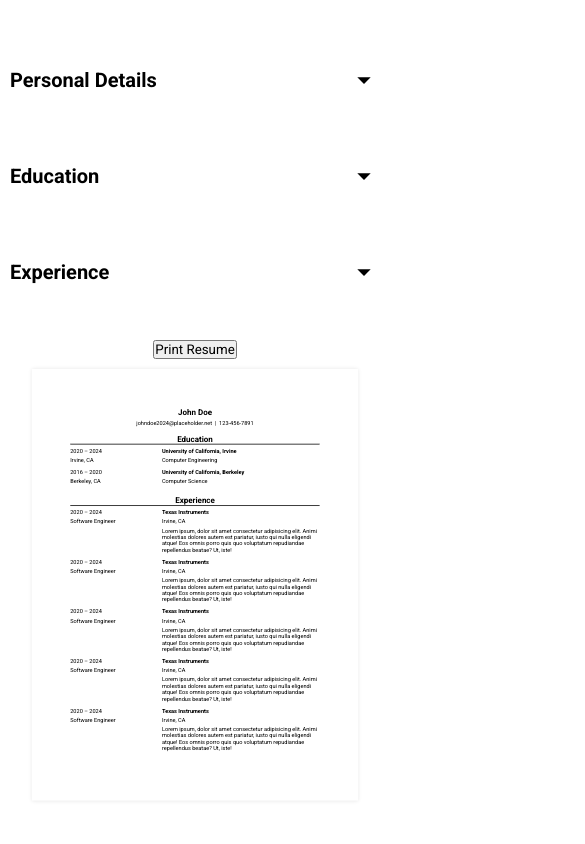
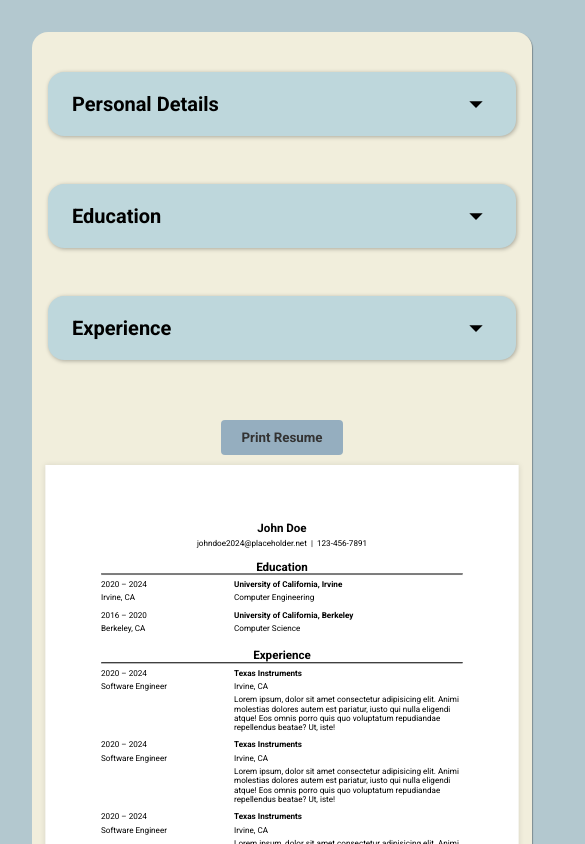
Before and after one commit to jacksonwu226/cv-application, a React (Vite) app: page / in a window 390 px wide. Shown: the top 844 px of the page, 585 px wide, since content can reach past the window. Built offline with nearby package versions, Linux system fonts and the light colour scheme.

Commit message:
added color styling for buttons / components

```diff
--- a/src/App.css
+++ b/src/App.css
@@ -1,21 +1,103 @@
+@import "index.css";
+
+body{
+  background-color: var(--theme-color-1);
+}
+
 #root {
-  max-width: 1280px;
   margin: 0 auto;
   padding: 2rem;
   text-align: center;
 }
 
+.primary-button,
+.secondary-button {
+  top-margin: var(--margin-1);
+  display: inline-block;
+  padding: 10px 20px;
+  font-weight: bold;
+  text-align: center;
+  text-decoration: none;
+  cursor: pointer;
+  border: none;
+  border-radius: 4px;
+  transition: background-color 0.3s ease, color 0.3s ease;
+}
+
+/* Primary Button */
+.primary-button {
+  background-color: #95AEBF; /* Primary color */
+  color: #333333;
+}
+
+.primary-button:hover,
+.primary-button:focus {
+  background-color: var(--theme-color-1); /* Darker shade of primary color */
+}
+
+/* Secondary Button */
+.secondary-button {
+  background-color: var(--theme-color-4); /* Secondary color */
+  color: black;
+}
+
+.secondary-button:hover,
+.secondary-button:focus {
+  background-color: var(--theme-color-3); /* Darker shade of secondary color */
+}
+
+/* Base Input and Textarea Styles */
+input,
+textarea {
+  background-color: #F0F0F0;
+  width: 100%;
+  padding: 10px;
+  border: 1px solid #ced4da; /* Border color */
+  border-radius: 4px;
+  box-sizing: border-box; /* Ensure padding and border are included in width */
+  transition: border-color 0.3s ease;
+}
+
+input:focus,
+textarea:focus {
+  outline: none;
+  border-color: #007bff; /* Focus border color */
+  box-shadow: 0 0 5px rgba(0, 123, 255, 0.5); /* Focus shadow */
+}
+
+/* Disabled State */
+input:disabled,
+textarea:disabled {
+  background-color: #e9ecef; /* Light gray background for disabled state */
+  cursor: not-allowed;
+}
+
+/* Error State */
+.input-error {
+  border-color: #dc3545; /* Error border color */
+}
+
+.input-error:focus {
+  box-shadow: 0 0 5px rgba(220, 53, 69, 0.5); /* Error shadow on focus */
+}
+
+
 .app-content{
   display: grid;
   grid-template-columns: auto 1fr;
+  background-color: var(--theme-color-3);
+  min-width: 500px;
+  border-radius: 1rem;
+  box-shadow: 1px 1px 1px rgba(0,0,0,0.3);
 }
 
 .data-input-panel{
   width: 400px;
+  padding: var(--padding-2);
 }
 
 
-@media(max-width: 1200px){
+@media(max-width: 1300px){
   .app-content{
     display: flex;
     flex-direction: column;
@@ -34,37 +116,25 @@
 
 @media (max-width: 900px) {
   .page {
-    transform-origin: top; /* Set transform origin to top */
-    transform: scale(0.9); /* Scale down to 50% */
+    transform-origin: top;
+    transform: scale(0.88);
   }
 }
 @media (max-width: 800px) {
   .page {
-    transform-origin: top; /* Set transform origin to top */
-    transform: scale(0.8); /* Scale down to 50% */
+    transform-origin: top;
+    transform: scale(0.73);
   }
 }
 @media (max-width: 700px) {
   .page {
-    transform-origin: top; /* Set transform origin to top */
-    transform: scale(0.7); /* Scale down to 50% */
+    transform-origin: top;
+    transform: scale(0.63);
   }
 }
 @media (max-width: 600px) {
   .page {
-    transform-origin: top; /* Set transform origin to top */
-    transform: scale(0.6); /* Scale down to 50% */
+    transform-origin: top;
+    transform: scale(0.58);
   }
 }
-@media (max-width: 500px) {
-  .page {
-    transform-origin: top; /* Set transform origin to top */
-    transform: scale(0.5); /* Scale down to 50% */
-  }
-}
-@media (max-width: 400px) {
-  .page {
-    transform-origin: top; /* Set transform origin to top */
-    transform: scale(0.4); /* Scale down to 50% */
-  }
-}
--- a/src/Education.jsx
+++ b/src/Education.jsx
@@ -158,8 +158,8 @@ function EducationForm({
           }
         />
         <div className="button-container">
-          <button type="submit">Save</button>
-          <button type="button" onClick={handleCancel}>
+          <button className="primary-button" type="submit">Save</button>
+          <button className="secondary-button" type="button" onClick={handleCancel}>
             Cancel
           </button>
         </div>
@@ -212,7 +212,7 @@ function EducationList({
         );
       })}
       <div className="add-new-education-btn">
-        <button type="button" onClick={addNewEducationItemDisplay}>
+        <button className="primary-button" type="button" onClick={addNewEducationItemDisplay}>
           Add New
         </button>
       </div>
--- a/src/Experience.jsx
+++ b/src/Experience.jsx
@@ -97,7 +97,7 @@ function ExperienceList({
         );
       })}
       <div className="add-new-experience-btn">
-        <button type="button" onClick={addNewExpItemDisplay}>
+        <button className="primary-button" type="button" onClick={addNewExpItemDisplay}>
           Add New
         </button>
       </div>
@@ -210,8 +210,8 @@ function ExperienceForm({
           } // Added defaultValue for description field
         />
         <div className="button-container">
-          <button type="submit">Save</button>
-          <button type="button" onClick={handleCancel}>
+          <button className="primary-button" type="submit">Save</button>
+          <button className="secondary-button" type="button" onClick={handleCancel}>
             Cancel
           </button>
         </div>
--- a/src/PersonalDetails.jsx
+++ b/src/PersonalDetails.jsx
@@ -56,7 +56,7 @@ export default function PersonalDetails({
           defaultValue={personalDetails.phoneNumber}
         ></input>
 
-        <button type="submit">Save</button>
+        <button className="primary-button" type="submit">Save</button>
       </form>
     </div>
   );
--- a/src/ResumePreview.jsx
+++ b/src/ResumePreview.jsx
@@ -91,7 +91,7 @@ function PrintButton() {
   };
 
   return (
-    <button onClick={handlePrint} className="no-print">
+    <button className="primary-button no-print" onClick={handlePrint}>
       Print Resume
     </button>
   );
--- a/src/education.css
+++ b/src/education.css
@@ -3,9 +3,13 @@
 .education-section-container {
   display: flex;
   flex-direction: column;
-  padding: var(--margin-3);
+  padding: var(--margin-1);
+  margin: var(--margin-2);
   width: 100%;
 
+  background-color: var(--theme-color-2);
+  border-radius: 1rem;
+  box-shadow: 1px 1px 4px rgba(0,0,0,0.3);
 }
 .education-section-trigger {
   box-sizing: border-box;
@@ -18,6 +22,7 @@
   background-color: white;
   border: black solid 0px;
   cursor: pointer;
+  background-color: var(--theme-color-2);
 }
 .caret {
   height: 100%;
@@ -74,8 +79,9 @@
   display: flex;
   justify-content: space-between;
   padding: var(--padding-1) var(--padding-2);
-  border: 1px solid black;
-  background-color: white;
+  border: 0px solid black;
+  border-radius: 4px;
+  background-color: #F0F0F0;
 }
 .remove-btn {
   cursor: pointer;
--- a/src/experience.css
+++ b/src/experience.css
@@ -3,8 +3,13 @@
 .experience-section-container {
   display: flex;
   flex-direction: column;
-  padding: var(--margin-3);
+  padding: var(--margin-1);
+  margin: var(--margin-2);
   width: 100%;
+
+  background-color: var(--theme-color-2);
+  border-radius: 1rem;
+  box-shadow: 1px 1px 4px rgba(0,0,0,0.3);
 }
 
 .experience-section-trigger {
@@ -18,6 +23,7 @@
   background-color: white;
   border: black solid 0px;
   cursor: pointer;
+  background-color: var(--theme-color-2);
 }
 
 .caret {
@@ -85,8 +91,9 @@
   display: flex;
   justify-content: space-between;
   padding: var(--padding-1) var(--padding-2);
-  border: 1px solid black;
-  background-color: white;
+  border: 0px solid black;
+  border-radius: 4px;
+  background-color: #F0F0F0;
 }
 
 .remove-btn {
--- a/src/personalDetails.css
+++ b/src/personalDetails.css
@@ -3,8 +3,13 @@
 .personal-details-container {
   display: flex;
   flex-direction: column;
-  padding: var(--margin-3);
+  padding: var(--margin-1);
+  margin: var(--margin-2);
   width: 100%;
+
+  background-color: var(--theme-color-2);
+  border-radius: 1rem;
+  box-shadow: 1px 1px 4px rgba(0,0,0,0.3);
 
 }
 .personal-details-trigger {
@@ -18,6 +23,7 @@
   background-color: white;
   border: black solid 0px;
   cursor: pointer;
+  background-color: var(--theme-color-2);
 }
 .caret {
   height: 100%;
```
